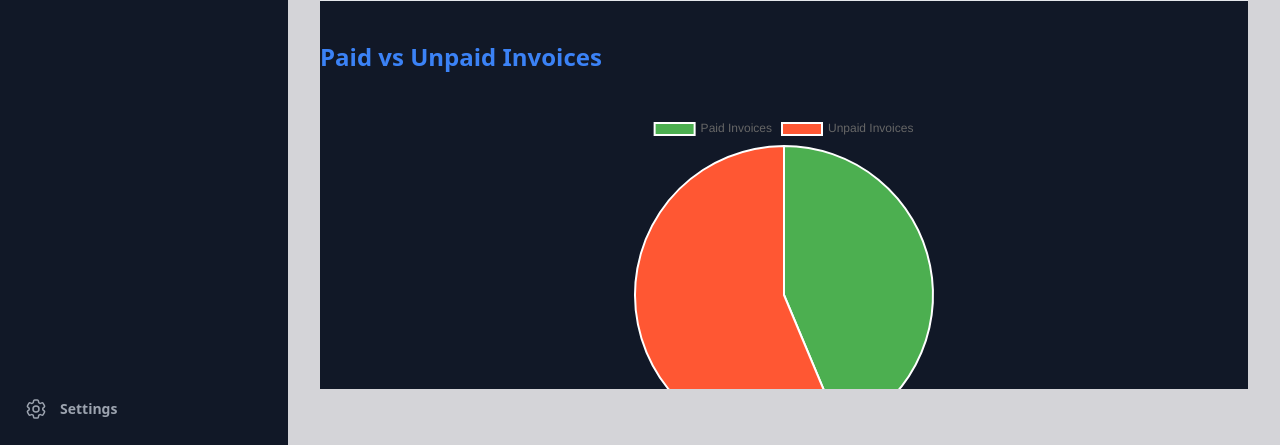
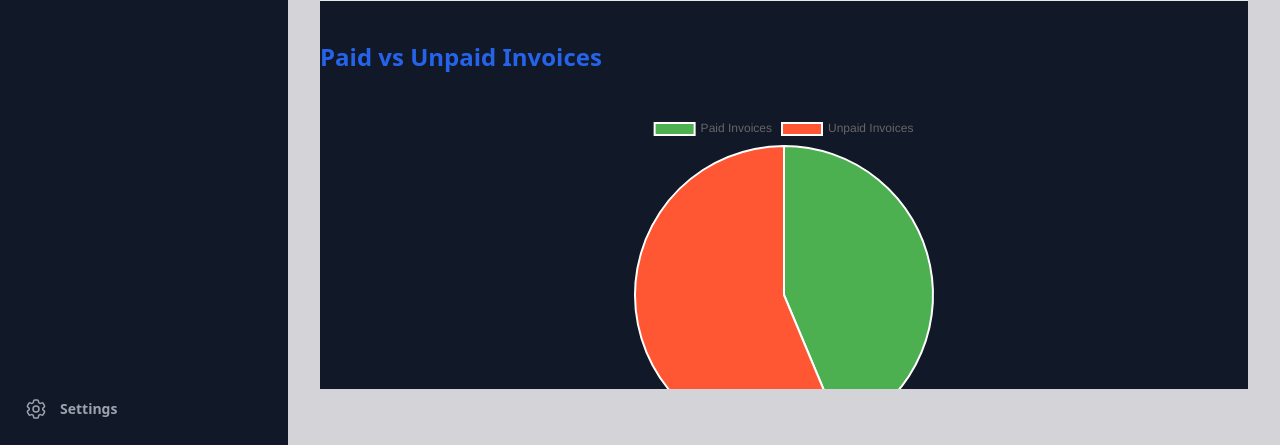
Before and after one commit to allan-nganga/django_invoice_generator, a Django app: page /reports/invoices/ in a window 1280 px wide. Shown: the part 788-1233 px from the top of the page. Run offline with Django 5.2, Linux system fonts and the light colour scheme; data comes from the database, SQL or seed files in the repository; style sheets or scripts are compiled from the project's sources; parts of the project's set-up code (start-up, migrations or seed data) failed here and were passed over; some libraries are stand-ins or nearby versions.

Commit message:
Made changes to pie chart header color

```diff
--- a/login/templates/reports/invoice_reports.html
+++ b/login/templates/reports/invoice_reports.html
@@ -105,7 +105,7 @@
 
         <!-- Pie Chart Section -->
         <div class="mt-10" style="height: 400px;">
-            <h2 class="text-2xl font-bold text-blue-500">Paid vs Unpaid Invoices</h2>
+            <h2 class="text-2xl font-bold text-blue-600">Paid vs Unpaid Invoices</h2>
             <canvas class="mt-10 mb-7" id="invoicePieChart" style="width: 100px; height: 100px;"></canvas>
         </div>
     </div>
```
